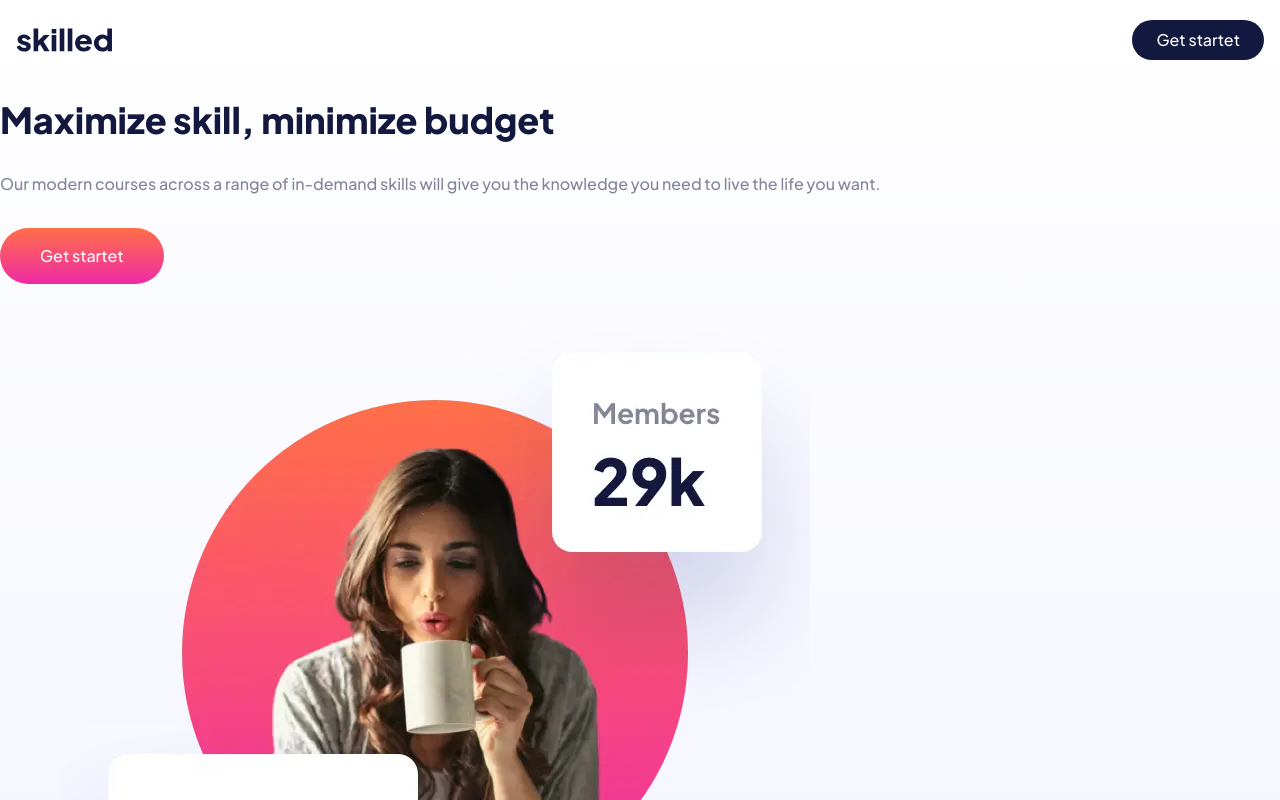
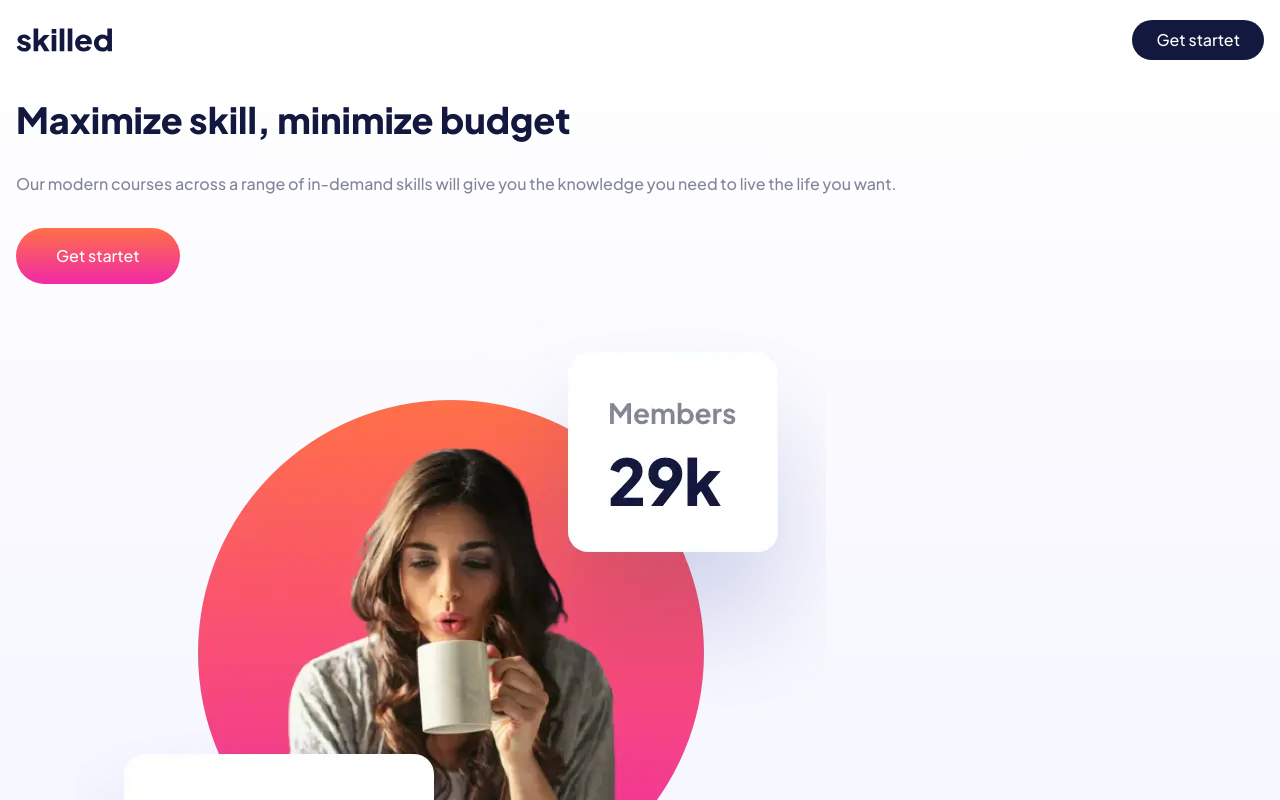
Before and after one commit to VitaliaSvirskaja/skilled-elearning-landing-page, a React (Vite) app in the folder elearning-lp/: page / in a window 1280 px wide. Shown: the top 800 px of the page. Built offline with nearby package versions, Linux system fonts and the light colour scheme.

Commit message:
added padding for maincontent component

```diff
--- a/elearning-lp/src/components/MainContent/MainContent.tsx
+++ b/elearning-lp/src/components/MainContent/MainContent.tsx
@@ -1,11 +1,9 @@
 import { Herosection } from "./Herosection";
 import { Features } from "./Features";
 
-interface Props {}
-
-export const MainContent = (props: Props) => {
+export const MainContent = () => {
   return (
-    <div className="">
+    <div className="px-4">
       <Herosection />
       <Features />
     </div>
```
